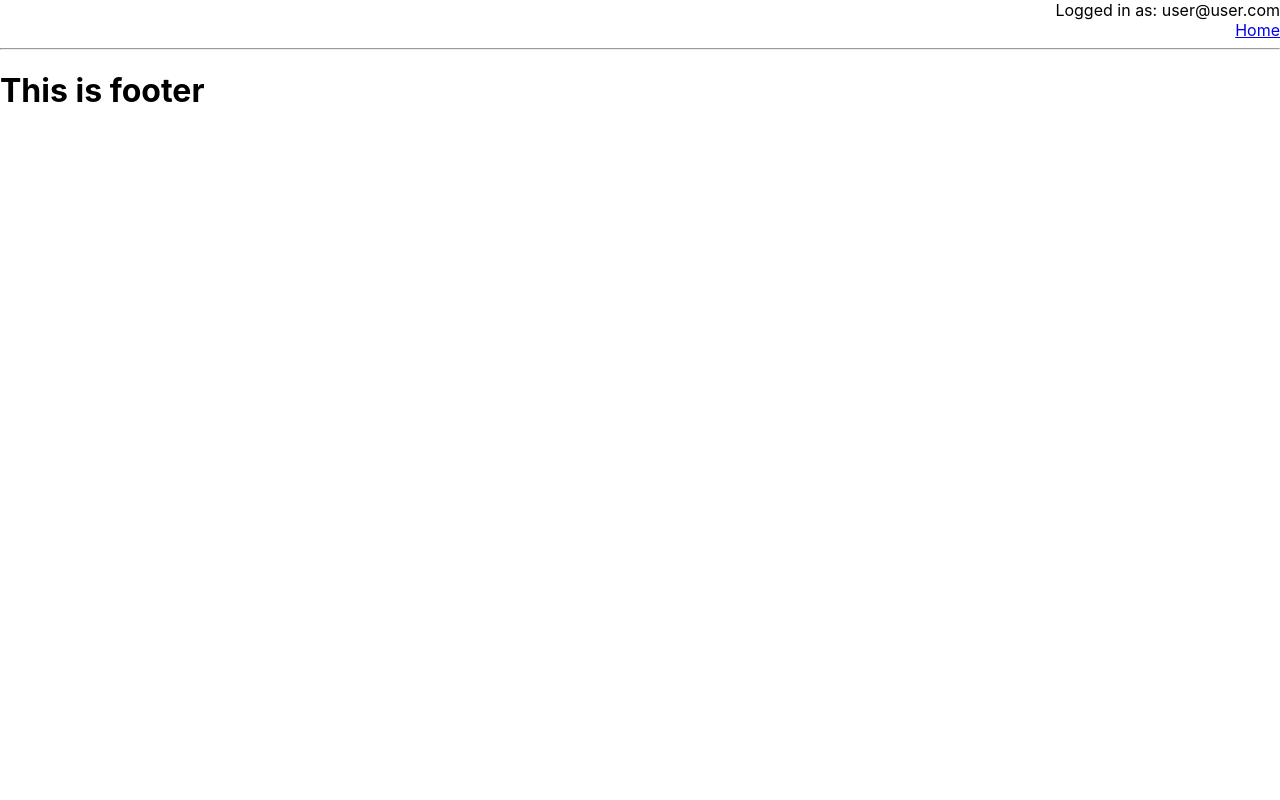
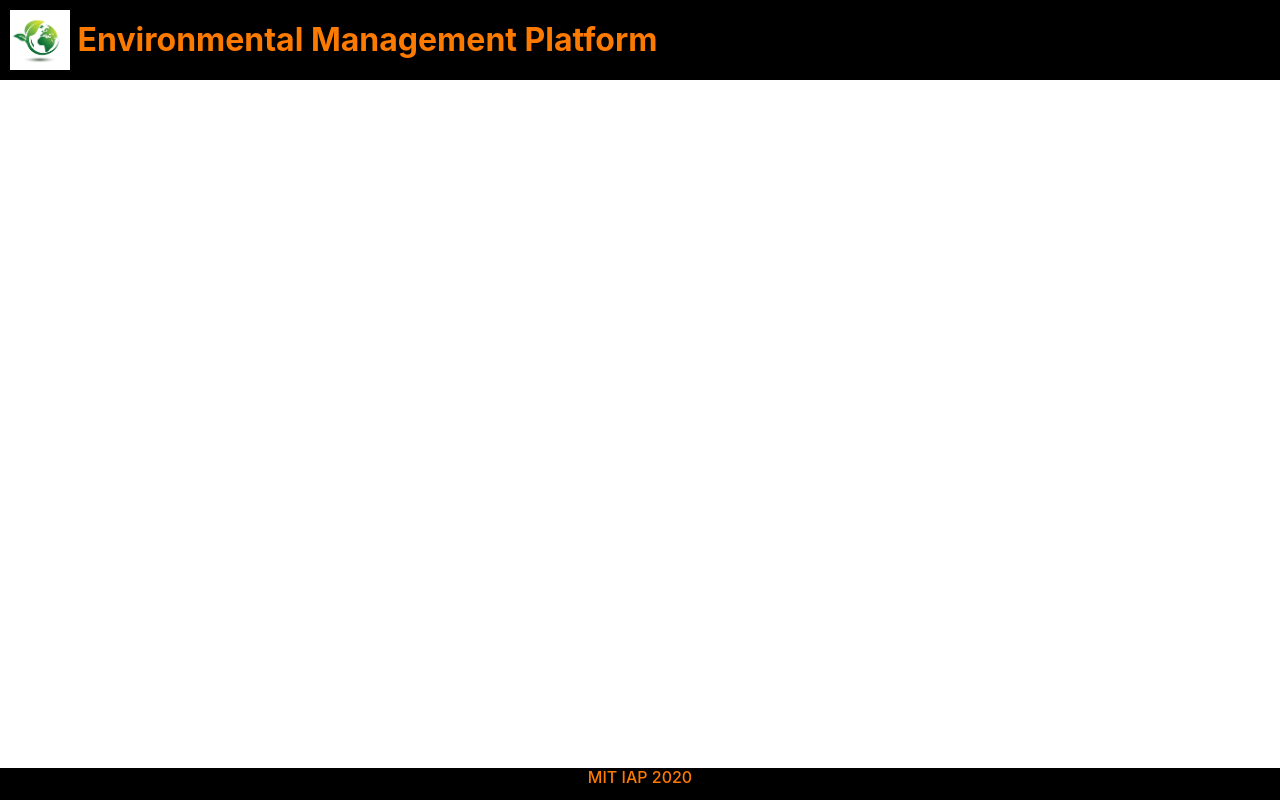
Before and after one commit to lakinduakash/mit-iap-environment-platform, a React (Create React App) app in the folder frontend/web/: page /contact in a window 1280 px wide. Built offline with nearby package versions, Linux system fonts and the light colour scheme.

Commit message:
Updated header and footer.

```diff
--- a/frontend/web/src/Components/Footer/footer.js
+++ /dev/null
@@ -1,11 +0,0 @@
-import React from "react";
-
-function Footer() {
-  return (
-    <div>
-      <h1>This is footer</h1>
-    </div>
-  );
-}
-
-export default Footer;
--- a/frontend/web/src/Components/Header/header.js
+++ /dev/null
@@ -1,24 +0,0 @@
-import React from "react";
-import { NavLink } from "react-router-dom";
-
-function Header() {
-  return (
-    <div align="right">
-    Logged in as: user@user.com
-    <nav>
-      <NavLink exact activeClassName="active" to="/">
-        Home
-      </NavLink>
-      {/* <NavLink activeClassName="active" to="/users">
-        Users
-      </NavLink>
-      <NavLink activeClassName="active" to="/contact">
-        Contact
-      </NavLink> */}
-
-    </nav>
-  </div>
-
-  );
-}
-export default Header;
--- /dev/null
+++ b/frontend/web/src/components/Footer/footer.css
@@ -0,0 +1,11 @@
+.footer {
+  position: fixed;
+  left: 0;
+  bottom: 0;
+  width: 100%;
+  z-index: 3;
+  background-color: black;
+  height: 4vh;
+  color: rgb(253, 122, 0);
+  text-align: center;
+}
--- /dev/null
+++ b/frontend/web/src/components/Footer/footer.js
@@ -0,0 +1,14 @@
+import React, { Fragment } from "react";
+import "./footer.css";
+
+const Footer = () => {
+  return (
+    <Fragment>
+      <div className="footer">
+        <h6>MIT IAP 2020</h6>
+      </div>
+    </Fragment>
+  );
+};
+
+export default Footer;
--- /dev/null
+++ b/frontend/web/src/components/Header/header.css
@@ -0,0 +1,21 @@
+.header {
+  position: fixed;
+  left: 0;
+  top: 0;
+  padding: 10px;
+  width: 100%;
+  height: 4hv;
+  z-index: 3;
+  background-color: #000000;
+  color: rgb(253, 122, 0);
+}
+
+.header-logo {
+  display: inline;
+  color: rgb(253, 122, 0);
+  vertical-align: middle;
+}
+
+.header-button {
+  float: right;
+}
--- /dev/null
+++ b/frontend/web/src/components/Header/header.js
@@ -0,0 +1,24 @@
+import React, { Fragment } from "react";
+
+import Logo from "../../asserts/logo.jpeg";
+import "./header.css";
+
+const Header = () => {
+  return (
+    <Fragment>
+      <div className="header ">
+        <img
+          src={Logo}
+          alt="WSO2"
+          width="60"
+          height="60"
+          className="header-logo"
+        />
+        <h2 className="header-logo">
+          <b> Environmental Management Platform</b>
+        </h2>
+      </div>
+    </Fragment>
+  );
+};
+export default Header;
```
Also changed, not shown: frontend/web/src/index.js (+4 -3 lines), frontend/web/src/Components/Logout/Logout.js (deleted), frontend/web/src/Components/Notification/Notification.js (deleted), frontend/web/src/Components/user_dash/NavBar.js (deleted), frontend/web/src/asserts/logo.jpeg (added).
